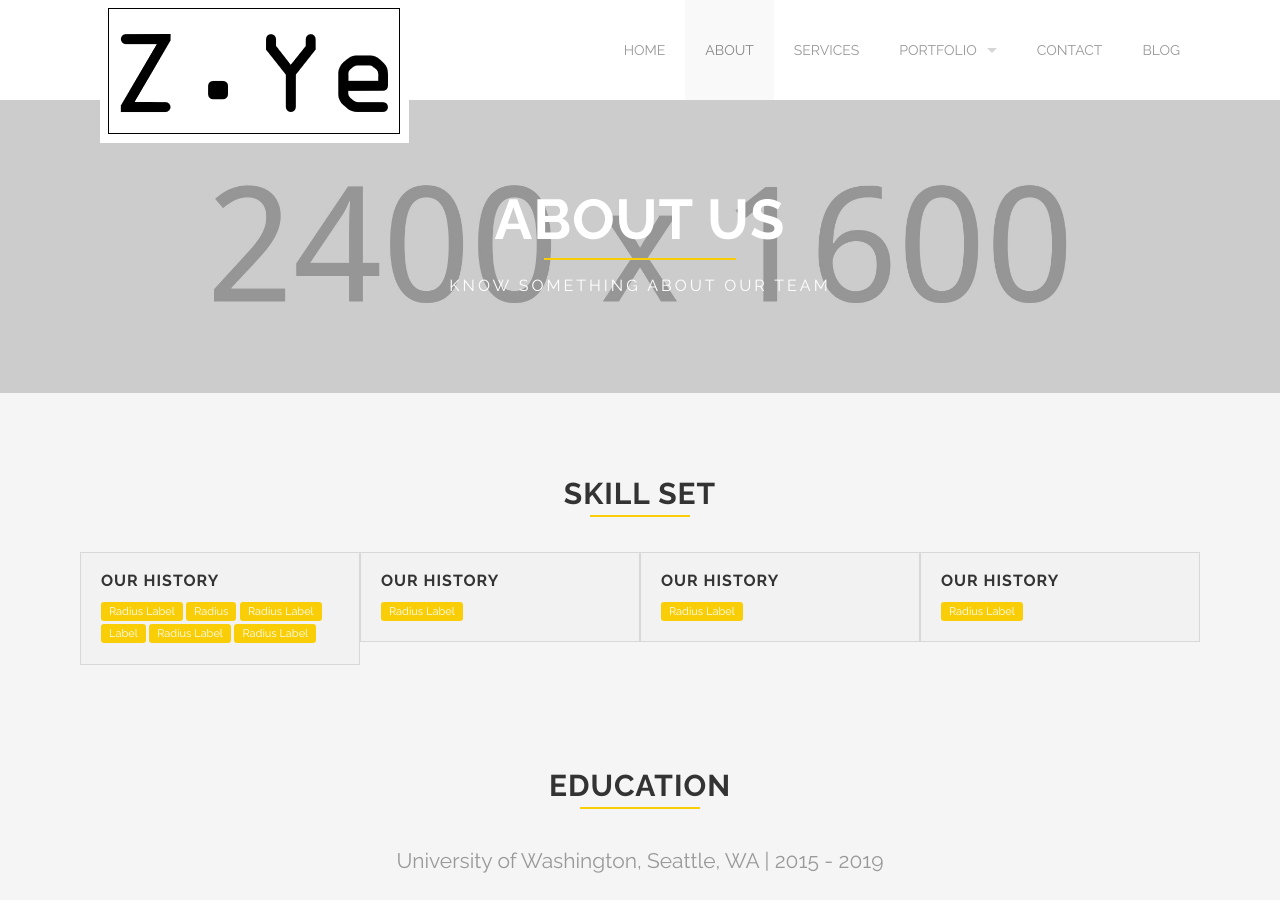
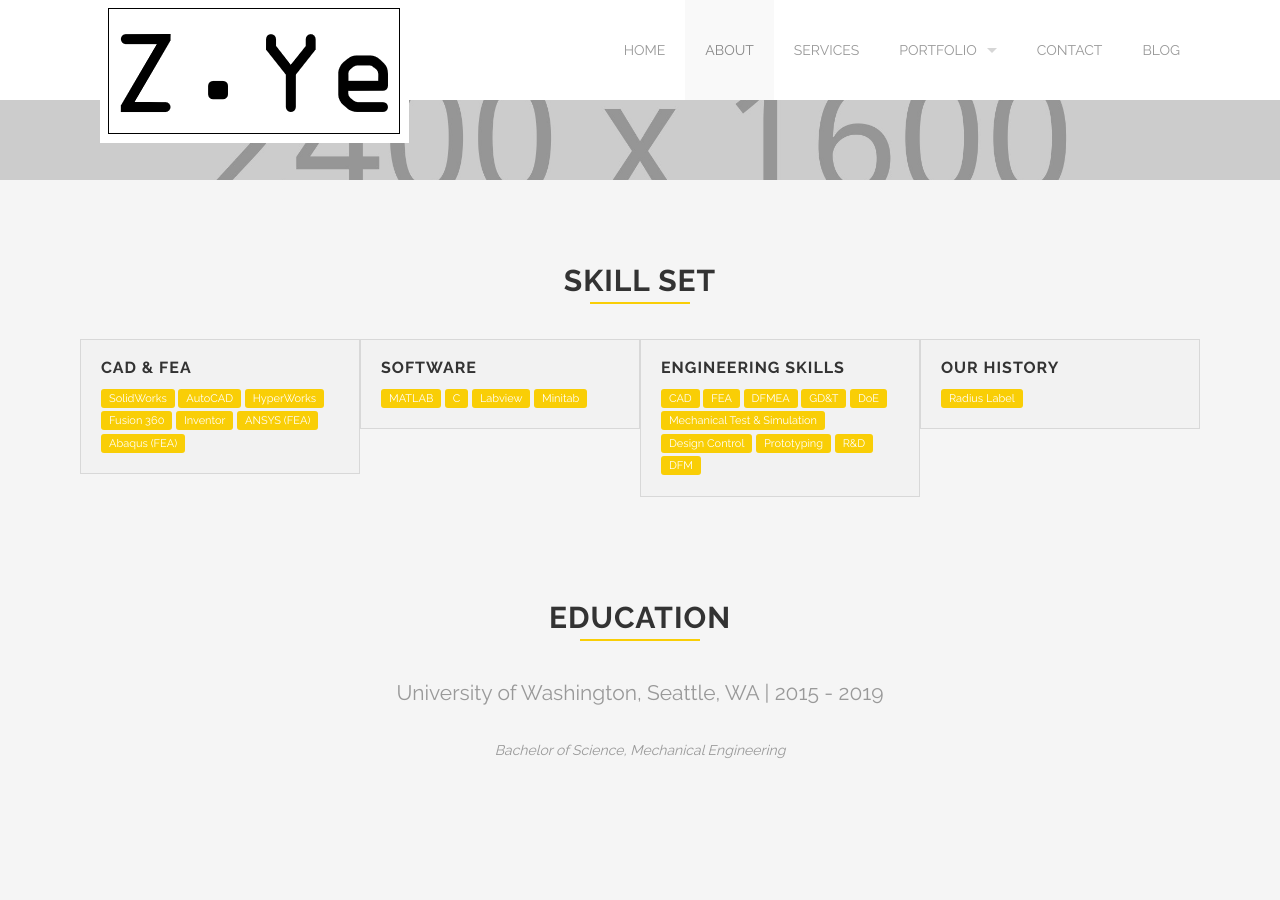
Before and after one commit to ziye-zoe/legendary-meme, a Jekyll site: the page built from about.html, in a window 1280 px wide and 900 px high. Built offline with Jekyll 4.4.1, drawn with Linux system fonts in a browser that asks for light colours.

Commit message:
Update about.html

```diff
--- a/about.html
+++ b/about.html
@@ -34,12 +34,6 @@
 ---
 
 <div class='full parallax' style='background-image: url(images/@stock/about-us.jpg); color: #fff;'>
-  <div class='row'>
-    <div class='twelve columns'>
-      {% include section-header.html title="About us" color="#fff" tagline="Know something about our team" class="big" %}
-    </div>
-  </div>
-  <div class='four spacing'></div>
 </div>
 
 <div class='full parallax' style='background: #f5f5f5'>
@@ -51,21 +45,34 @@
   </div>
   <div class='row'>
     <div class='medium-3 columns panel'>
-      <h3>Our history</h3>
-      <span class='label radius'>Radius Label</span>
-	  <span class='label radius'>Radius</span>
-	  <span class='label radius'>Radius Label</span>
-	  <span class='label radius'>Label</span>
-	  <span class='label radius'>Radius Label</span>
-	  <span class='label radius'>Radius Label</span>
+      <h3>CAD & FEA</h3>
+      <span class='label radius'>SolidWorks</span>
+	  <span class='label radius'>AutoCAD</span>
+	  <span class='label radius'>HyperWorks</span>
+	  <span class='label radius'>Fusion 360</span>
+	  <span class='label radius'>Inventor</span>
+	  <span class='label radius'>ANSYS (FEA)</span>
+	  <span class='label radius'>Abaqus (FEA)</span>
 	</div>
 	<div class='medium-3 columns panel'>
-      <h3>Our history</h3>
-      <span class='label radius'>Radius Label</span>
+      <h3>Software</h3>
+      <span class='label radius'>MATLAB</span>
+	<span class='label radius'>C</span>
+	<span class='label radius'>Labview</span>
+	<span class='label radius'>Minitab</span>
 	</div>
 	<div class='medium-3 columns panel'>
-      <h3>Our history</h3>
-      <span class='label radius'>Radius Label</span>
+      <h3>Engineering Skills</h3>
+      <span class='label radius'>CAD</span>
+	<span class='label radius'>FEA</span>
+	<span class='label radius'>DFMEA</span>
+	<span class='label radius'>GD&T</span>
+	<span class='label radius'>DoE</span>
+	<span class='label radius'>Mechanical Test & Simulation</span>
+	<span class='label radius'>Design Control</span>
+	<span class='label radius'>Prototyping</span>
+	<span class='label radius'>R&D</span>
+	<span class='label radius'>DFM</span>
 	</div>
 	<div class='medium-3 columns panel'>
       <h3>Our history</h3>
```
